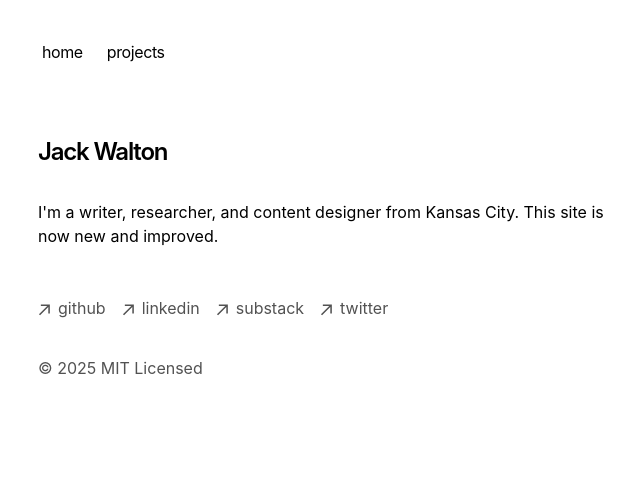
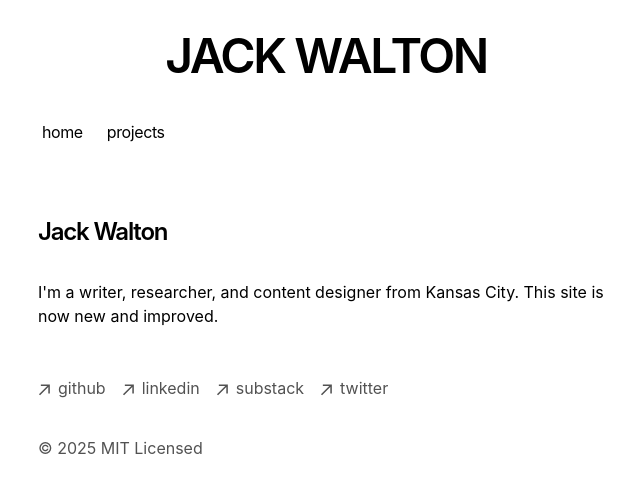
Before and after one commit to jack-walton/landing-page, a Next.js app: page / in a window 1280 px wide. Shown: the top 492 px of the page, without its empty margins (314-954 px from the left). Built offline with nearby package versions, Linux system fonts and the light colour scheme.

Commit message:
Add masthead component

```diff
--- /dev/null
+++ b/app/components/masthead.tsx
@@ -0,0 +1,17 @@
+'use client';
+
+import { usePathname } from 'next/navigation';
+import Link from 'next/link';
+
+export default function Masthead() {
+    const pathname = usePathname();
+  return (
+    <h3 className="mb-8 text-5xl font-semibold tracking-tighter text-center border-gray-300">
+       {pathname === 'https://jackwalton.xyz/' ? (
+        'JACK WALTON'
+      ) : (
+        <Link href="https://jackwalton.xyz/">JACK WALTON</Link>
+      )}
+    </h3>
+      )
+}
--- a/app/layout.tsx
+++ b/app/layout.tsx
@@ -6,6 +6,7 @@
   import { Analytics } from '@vercel/analytics/next';
   import { SpeedInsights } from '@vercel/speed-insights/next'
   import Footer from './components/footer'
+  import Masthead from './components/masthead'
   import { baseUrl } from './sitemap'
 
   export const metadata: Metadata = {
@@ -65,6 +66,7 @@
       >
         <body className="antialiased max-w-xl mx-4 mt-8 lg:mx-auto">
           <main className="flex-auto min-w-0 mt-6 flex flex-col px-2 md:px-0">
+            <Masthead />
             <Navbar />
             {children}
             <Footer />
```
